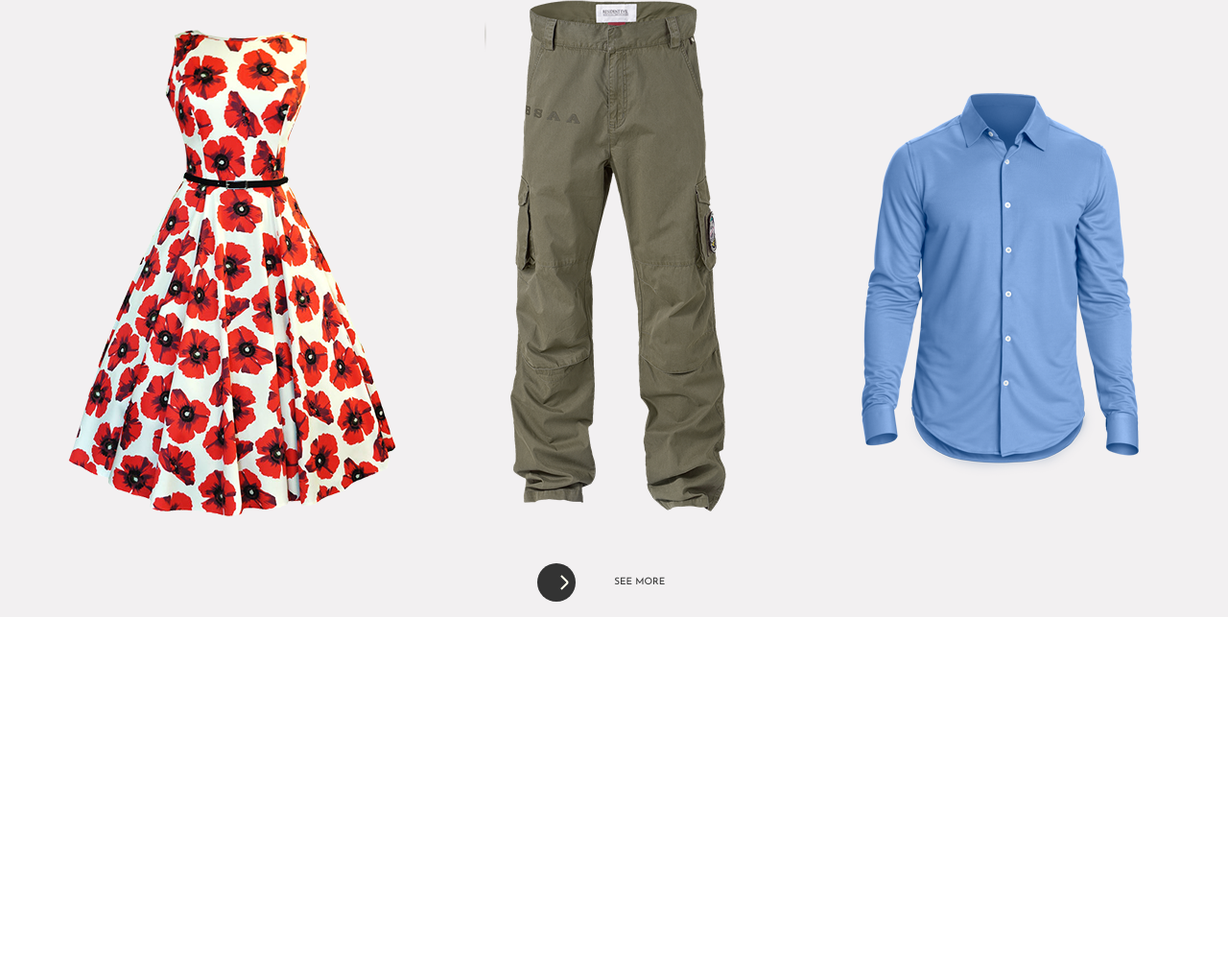
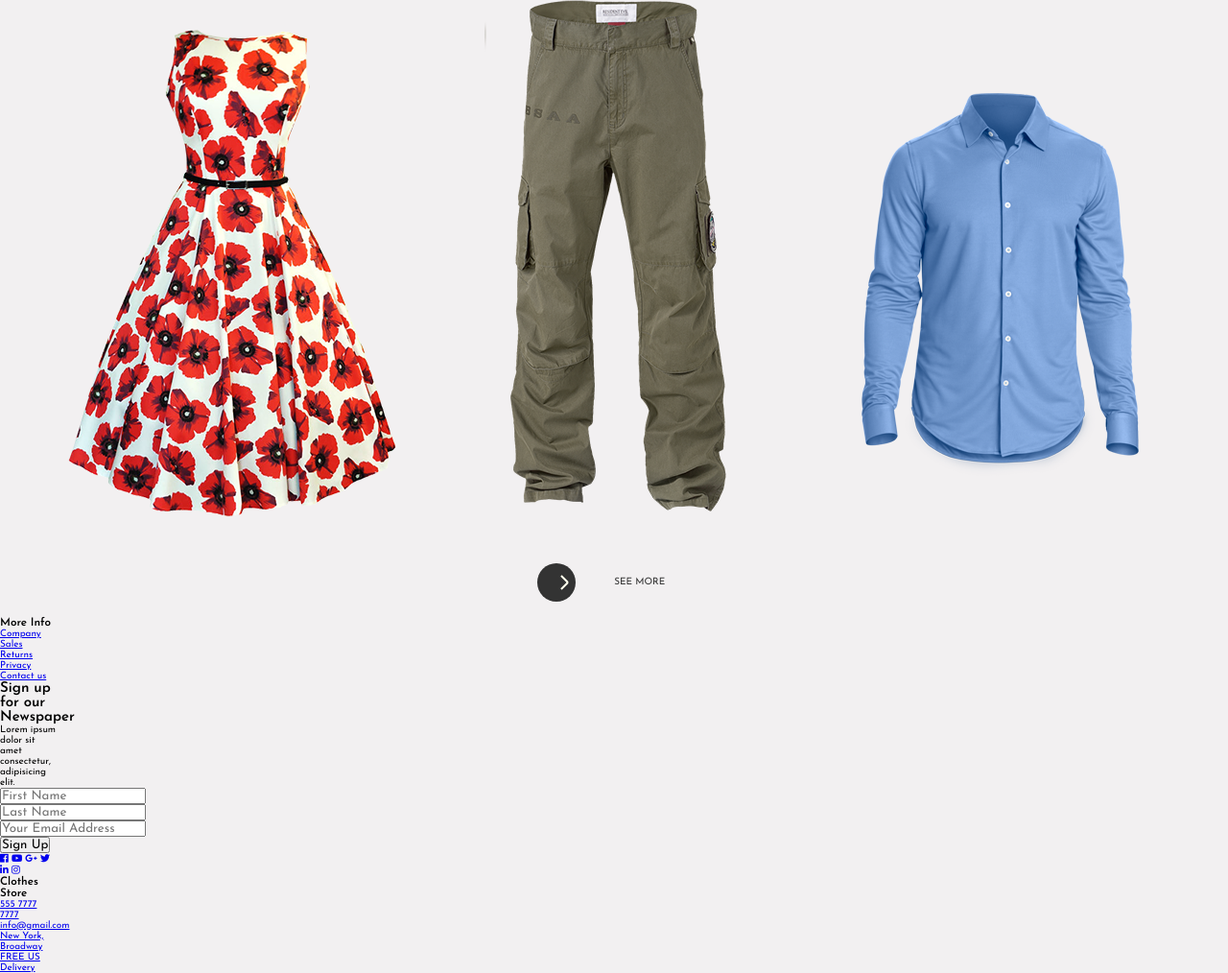
Before and after one commit to jihadul-isl-dev/clothes-store, a website: page index.html in a window 1280 px wide. Shown: the part 1056-2070 px from the top of the page at 96% size. Before the commit the page ends 1699 px from the top, so only its background shows below. Drawn offline with Linux system fonts and the light colour scheme.

Commit message:
feat: add footer structure

```diff
--- a/index.html
+++ b/index.html
@@ -189,6 +189,97 @@
         </div>
       </section>
       <!-- =============== END OF PRODUCTS ============== -->
+      <!-- =============== FOOTER ====================== -->
+      <footer class="footer">
+        <div class="footer-nav-wrapper">
+          <h3 class="footer-nav-heading">More Info</h3>
+          <ul class="footer-nav">
+            <li class="footer-nav-item">
+              <a href="#" class="footer-nav-link">Company</a>
+            </li>
+            <li class="footer-nav-item">
+              <a href="#" class="footer-nav-link">Sales</a>
+            </li>
+            <li class="footer-nav-item">
+              <a href="#" class="footer-nav-link">Returns</a>
+            </li>
+            <li class="footer-nav-item">
+              <a href="#" class="footer-nav-link">Privacy</a>
+            </li>
+            <li class="footer-nav-item">
+              <a href="#" class="footer-nav-link">Contact us</a>
+            </li>
+          </ul>
+        </div>
+        <div class="contact">
+          <h2 class="contact-heading">Sign up for our Newspaper</h2>
+          <p class="contact-paragraph">
+            Lorem ipsum dolor sit amet consectetur, adipisicing elit.
+          </p>
+          <form>
+            <div class="inputs-group">
+              <input
+                type="text"
+                class="inputs-group-text"
+                placeholder="First Name"
+              />
+              <input
+                type="text"
+                class="inputs-group-text"
+                placeholder="Last Name"
+              />
+            </div>
+            <div class="inputs-group">
+              <input
+                type="email"
+                class="inputs-group-email"
+                placeholder="Your Email Address"
+              />
+              <input type="submit" class="inputs-group-btn" value="Sign Up" />
+            </div>
+          </form>
+          <ul class="social-icons">
+            <li class="social-icons-item">
+              <a href="#" class="social-icons-link"
+                ><i class="fab fa-facebook"></i
+              ></a>
+              <a href="#" class="social-icons-link"
+                ><i class="fab fa-youtube"></i
+              ></a>
+              <a href="#" class="social-icons-link"
+                ><i class="fab fa-google-plus-g"></i
+              ></a>
+              <a href="#" class="social-icons-link"
+                ><i class="fab fa-twitter"></i
+              ></a>
+              <a href="#" class="social-icons-link"
+                ><i class="fab fa-linkedin-in"></i
+              ></a>
+              <a href="#" class="social-icons-link"
+                ><i class="fab fa-instagram"></i
+              ></a>
+            </li>
+          </ul>
+        </div>
+        <div class="contact-list-wrapper">
+          <h3 class="contact-list-heading">Clothes Store</h3>
+          <ul class="contact-list">
+            <li class="contact-list-item">
+              <a href="#" class="contact-list-link">555 7777 7777</a>
+            </li>
+            <li class="contact-list-item">
+              <a href="#" class="contact-list-link">info@gmail.com</a>
+            </li>
+            <li class="contact-list-item">
+              <a href="#" class="contact-list-link">New York, Broadway</a>
+            </li>
+            <li class="contact-list-item">
+              <a href="#" class="contact-list-link">FREE US Delivery</a>
+            </li>
+          </ul>
+        </div>
+      </footer>
+      <!-- =============== END OF FOOTER ====================== -->
     </div>
   </body>
 </html>
```
